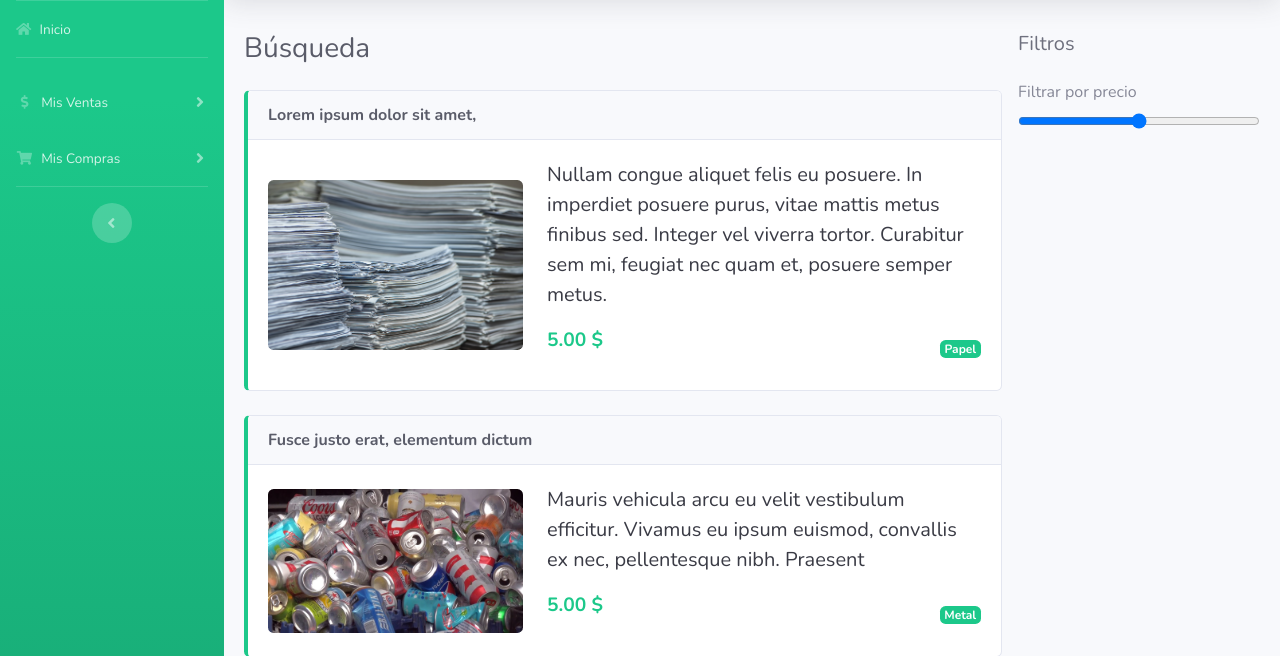
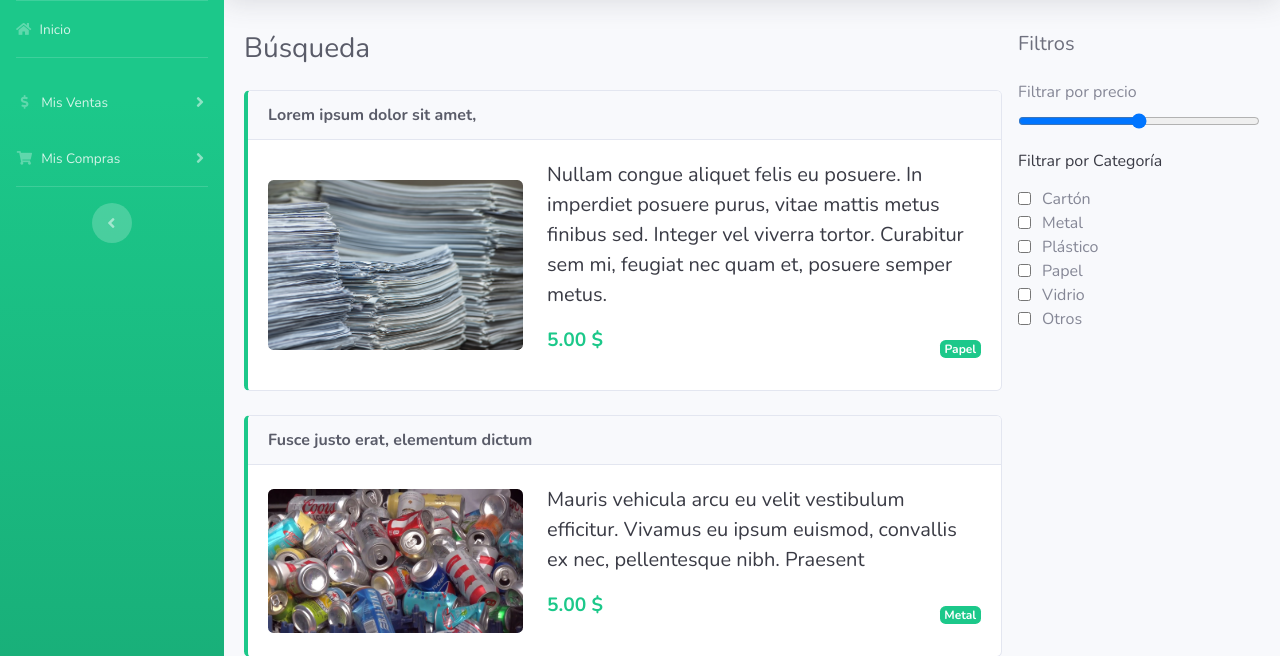
Before and after one commit to qubit26/Revenue, a Django app: page /search/ in a window 1280 px wide. Shown: the part 70-726 px from the top of the page. Run offline with Django 4.2, Linux system fonts and the light colour scheme; some libraries are stand-ins or nearby versions.

Commit message:
Terminando pantalla de busqueda

```diff
--- a/management/templates/busqueda.html
+++ b/management/templates/busqueda.html
@@ -178,7 +178,45 @@
                 <form id="filtro">
                     <label for="filtroPrecio" class="form-label">Filtrar por precio</label>
                     <br>
-                    <input type="range" min="0" max="10" steps="1" class="form-range w-100" id="filtroPrecio">
+                    <input type="range" min="0" max="10" steps="1" class="form-range w-100" id="filtroPrecio" name="filtroPrecio">
+
+                    <h6 class="text-gray-900 my-3">Filtrar por Categoría</h6>
+                    <div class"my-5 form-check">
+                        <input class="form-check-input ml-0" type="checkbox" value="carton" id="checkCarton">
+                        <label class="form-check-label ml-4" for="checkCarton">
+                            Cartón
+                        </label>
+                    </div>
+                    <div class"my-5 form-check">
+                        <input class="form-check-input ml-0" type="checkbox" value="metal" id="checkMetal">
+                        <label class="form-check-label ml-4" for="checkMetal">
+                            Metal
+                        </label>
+                    </div>
+                    <div class"my-5 form-check">
+                        <input class="form-check-input ml-0" type="checkbox" value="plastico" id="checkPlastico">
+                        <label class="form-check-label ml-4" for="checkPlastico">
+                            Plástico
+                        </label>
+                    </div>
+                    <div class"my-5 form-check">
+                        <input class="form-check-input ml-0" type="checkbox" value="papel" id="checkPapel">
+                        <label class="form-check-label ml-4" for="checkPapel">
+                            Papel
+                        </label>
+                    </div>
+                    <div class"my-5 form-check">
+                        <input class="form-check-input ml-0" type="checkbox" value="vidrio" id="checkVidrio">
+                        <label class="form-check-label ml-4" for="checkVidrio">
+                            Vidrio
+                        </label>
+                    </div>
+                    <div class"my-5 form-check">
+                        <input class="form-check-input ml-0" type="checkbox" value="otros" id="checkOtros">
+                        <label class="form-check-label ml-4" for="checkOtros">
+                            Otros
+                        </label>
+                    </div>
                 </form>
             </div>
         </div>
```
